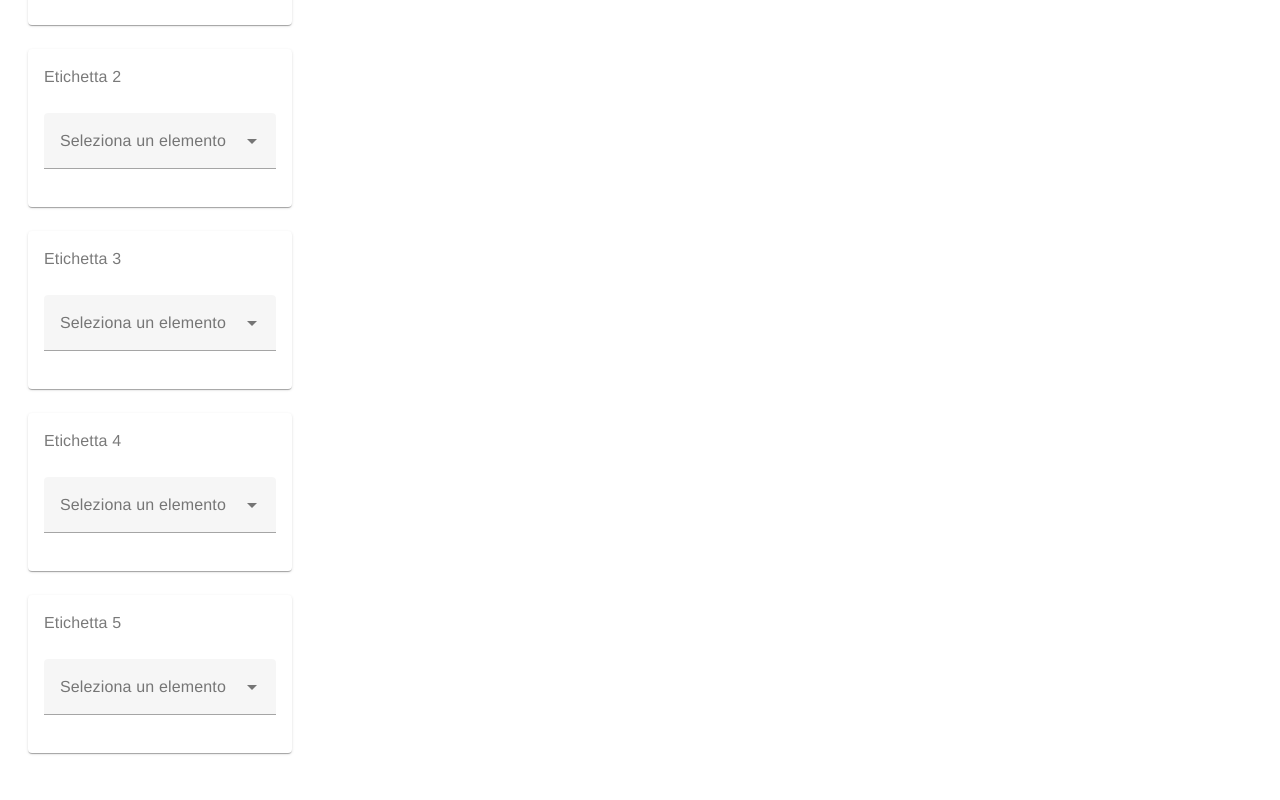
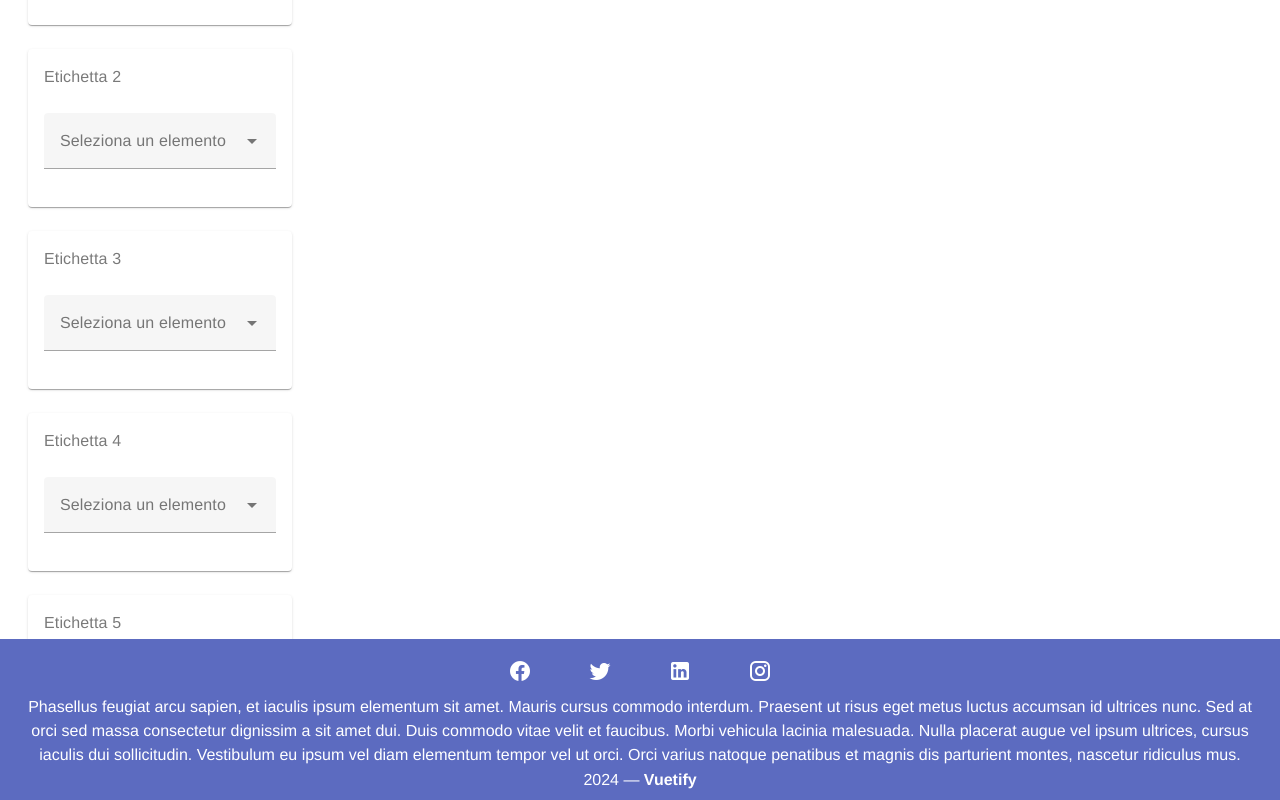
Before and after one commit to tribuSimo/DREAMDRIVE, a Vue app: page /home in a window 1280 px wide. Shown: the part 1101-1901 px from the top of the page. Before the commit the page ends 1866 px from the top, so only its background shows below. Built offline with nearby package versions, Linux system fonts and the light colour scheme.

Commit message:
adesso il footer viene visualizzato

```diff
--- a/src/components/home.vue
+++ b/src/components/home.vue
@@ -24,17 +24,17 @@
           </v-card>
         </v-col>
     </v-container>
-    <footer></footer> <!-- Includi il componente footer qui -->
+    <finePagina></finePagina>
   </v-app>
 </template>
 
 <script>
 import navbar from './navbar.vue';
-import footer from './footer.vue';
+import finePagina from './footer.vue';
 export default {
   components: {
     navbar,
-    footer // Aggiungi il componente footer
+    finePagina
   },
   data() {
     return {
```
